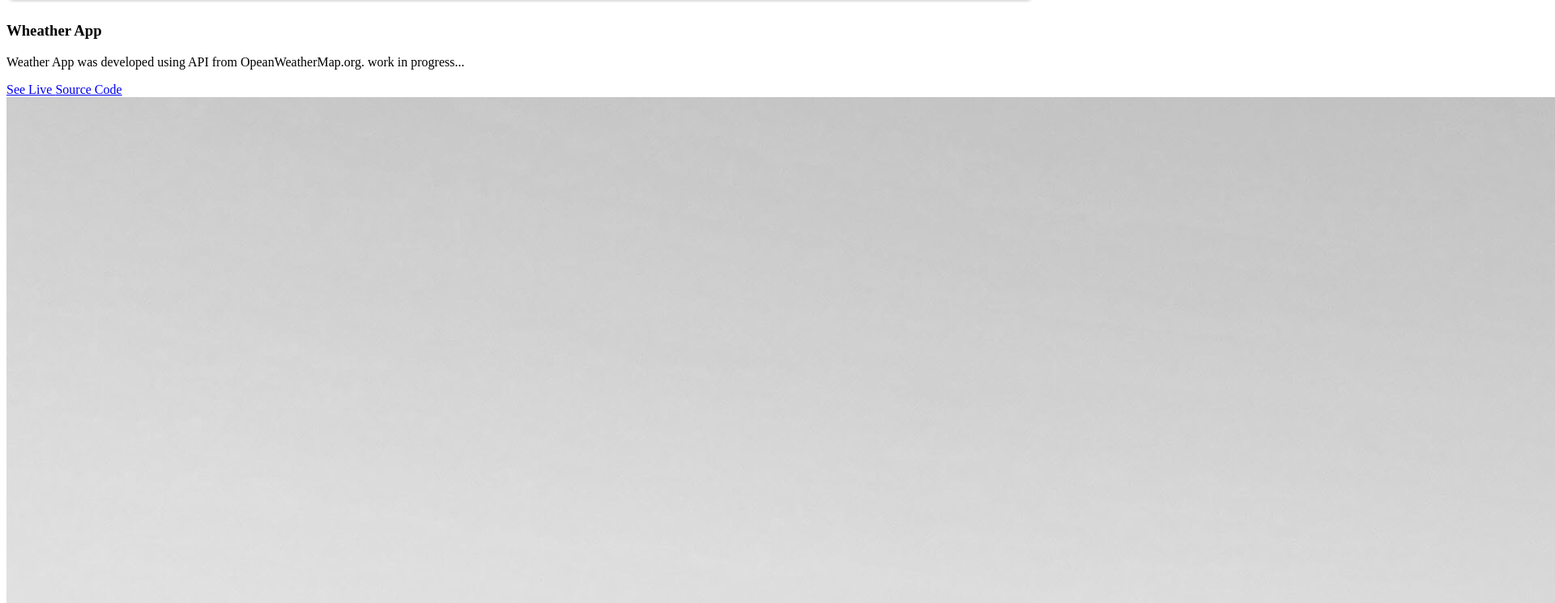
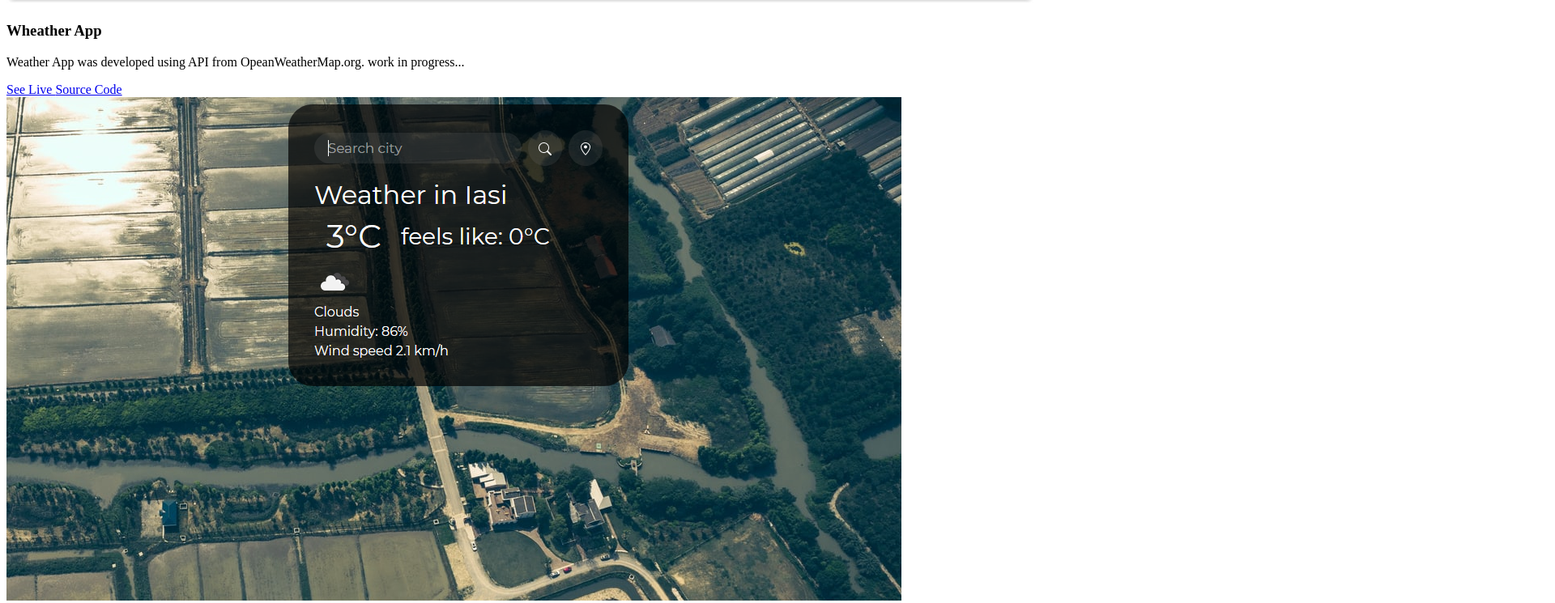
Before and after one commit to ionutMan07/Resume_IonutV, a website: page src/template.html in a window 1280 px wide. Shown: the part 1633-2378 px from the top of the page at 81% size, 1920 px wide, since content can reach past the window. Drawn offline with nearby package versions, Linux system fonts and the light colour scheme.

Commit message:
added weather app

```diff
--- a/src/template.html
+++ b/src/template.html
@@ -143,7 +143,7 @@
               <div class="project-wrapper__image">
                 <a href="#!" target="_blank">
                   <div data-tilt class="thumbnail rounded">
-                    <img class="img-fluid" src="./assets/project.jpg" />
+                    <img class="img-fluid" src="./assets/weather_app.png" />
                   </div>
                 </a>
               </div>
```
